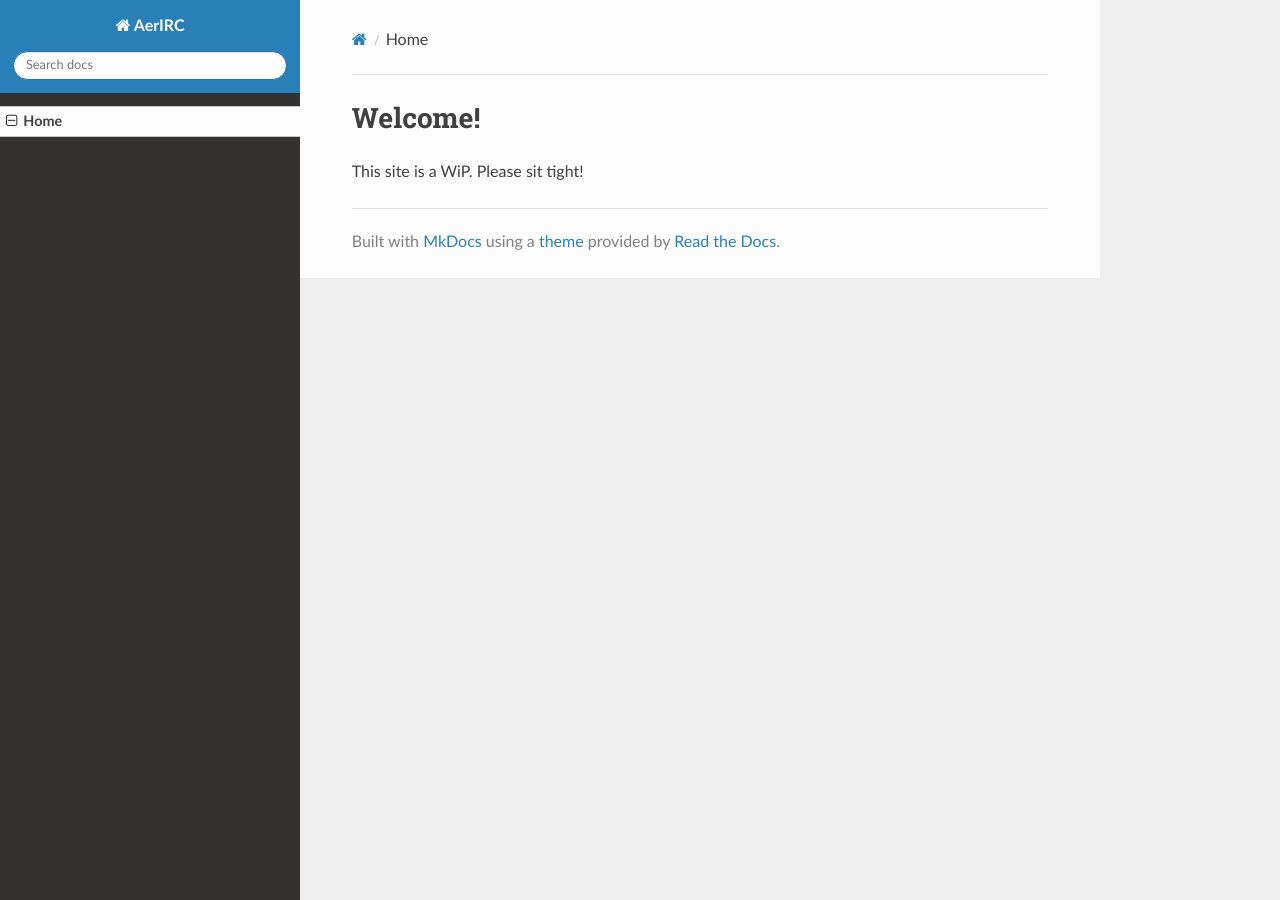
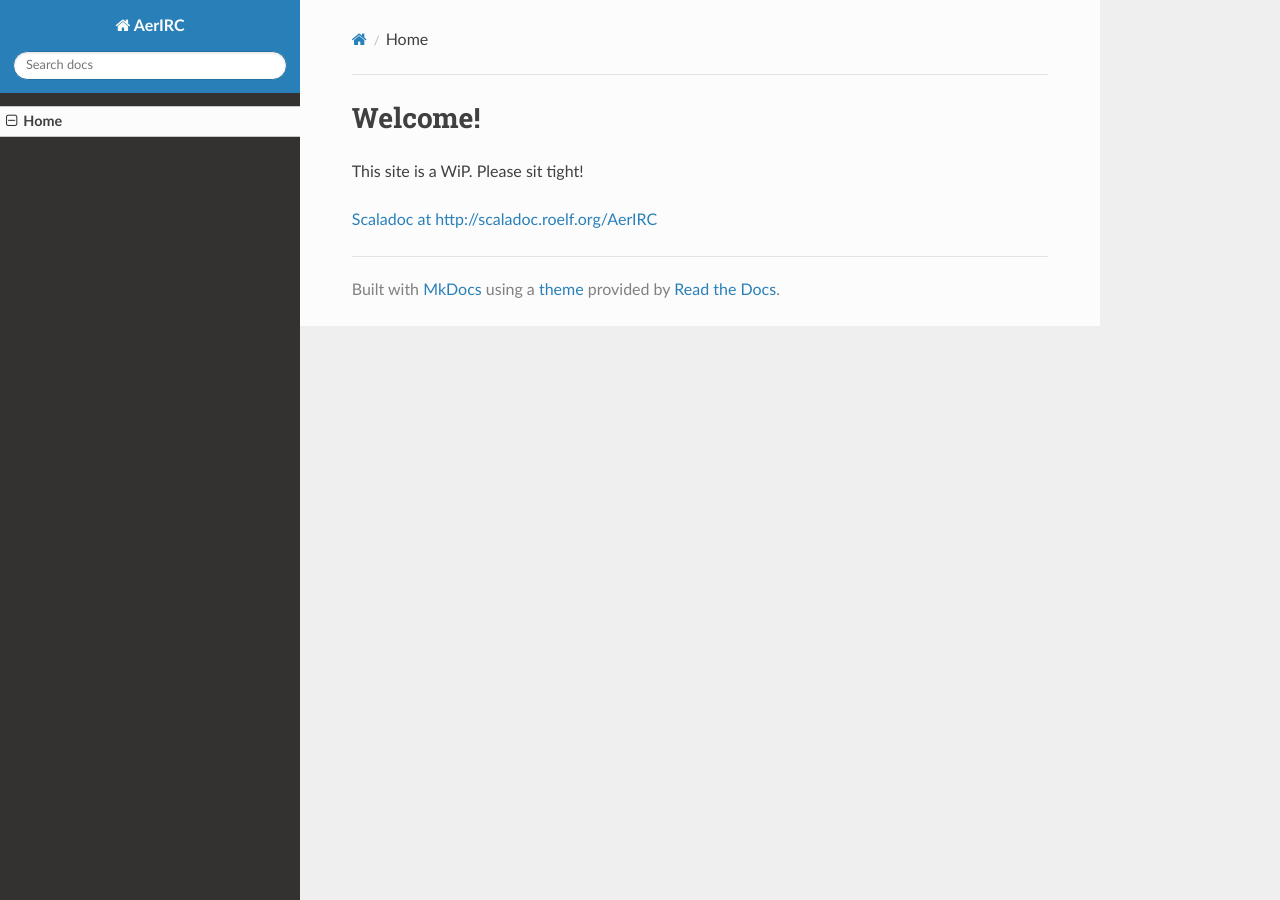
Before and after one commit to rewbycraft/AerIRC, an MkDocs documentation site: the page built from docs/index.md, in a window 1280 px wide. Built offline with MkDocs 1.6.1, drawn with Linux system fonts in a browser that asks for light colours; nearby versions of some CDN libraries; old or Windows-style settings are respelled for this version of MkDocs.

Commit message:
Fix sbt and add a link to the docs.

```diff
--- a/docs/index.md
+++ b/docs/index.md
@@ -1,3 +1,5 @@
 #Welcome!
 
 This site is a WiP. Please sit tight!
+
+[Scaladoc at http://scaladoc.roelf.org/AerIRC](http://scaladoc.roelf.org/AerIRC/)
```
Also changed, not shown: 1 other file.
